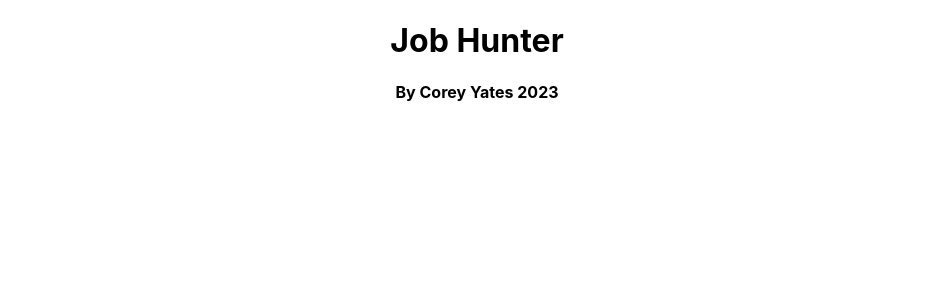
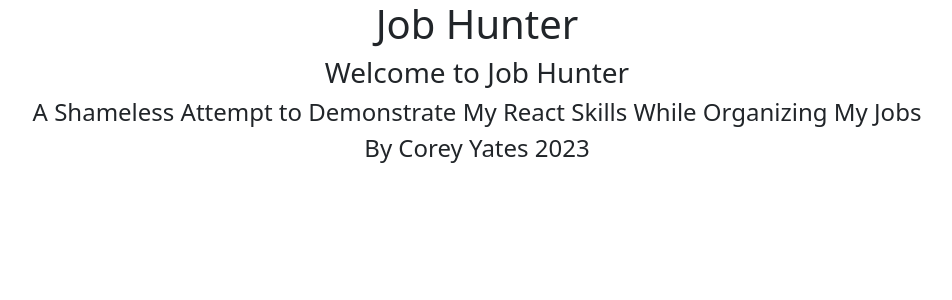
Before and after one commit to cqyates/Job-Hunter, a React (Create React App) app in the folder client/: page / in a window 1280 px wide. Shown: the top 300 px of the page, without its empty margins (163-1115 px from the left). Built offline with nearby package versions, Linux system fonts and the light colour scheme.

Commit message:
implemented ReactRouter

```diff
--- a/client/package.json
+++ b/client/package.json
@@ -10,6 +10,7 @@
     "react": "^18.2.0",
     "react-bootstrap": "^2.8.0",
     "react-dom": "^18.2.0",
+    "react-router-dom": "^6.16.0",
     "react-scripts": "5.0.1",
     "web-vitals": "^2.1.4"
   },
--- a/client/src/App.js
+++ b/client/src/App.js
@@ -2,10 +2,13 @@
 import './App.css';
 import Header from "./components/Header"
 import Footer from "./components/Footer"
+import { Outlet } from 'react-router-dom';
+
 function App() {
   return (
     <div className="App">
-      <Header/>
+      <Header />
+      <Outlet />
       <Footer />
     </div>
   );
--- a/client/src/index.js
+++ b/client/src/index.js
@@ -1,13 +1,45 @@
 import React from 'react';
 import ReactDOM from 'react-dom/client';
+import { createBrowserRouter, RouterProvider } from 'react-router-dom';
 import './index.css';
 import App from './App';
 import reportWebVitals from './reportWebVitals';
+import 'bootstrap/dist/css/bootstrap.min.css';
+import ErrorPage from "./pages/Error";
+import HomePage from './pages/Home';
+import ProfilePage from './pages/Profile'
+import ProjectPage from './pages/Project'
+import SavedJobsPage from "./pages/SavedJobs"
 
+const router = createBrowserRouter([
+  {
+    path: '/',
+    element: <App />,
+    errorElement: <ErrorPage />,
+    children: [
+      {
+        index: true,
+        element: <HomePage />,
+      },
+      {
+        path: 'profile/:id',
+        element: <ProfilePage />,
+      },
+      {
+        path: 'project/:id',
+        element: <ProjectPage />,
+      },
+      {
+        path: 'savedJobs',
+        element: <SavedJobsPage/>,
+      },
+    ],
+  },
+]);
 const root = ReactDOM.createRoot(document.getElementById('root'));
 root.render(
   <React.StrictMode>
-    <App />
+    <RouterProvider  router={router} />
   </React.StrictMode>
 );
 
--- /dev/null
+++ b/client/src/pages/Error.js
@@ -0,0 +1,9 @@
+import React from "react"
+
+const ErrorPage = () => {
+    return (
+        <h3>Error Page</h3>
+    )
+}
+
+export default ErrorPage
--- /dev/null
+++ b/client/src/pages/Home.js
@@ -0,0 +1,11 @@
+import React from "react";
+const HomePage = () => {
+    return (
+        <>
+        <h3>Welcome to Job Hunter</h3>
+        <h4>A Shameless Attempt to Demonstrate My React Skills While Organizing My Jobs</h4>
+        </>
+    )
+}
+
+export default HomePage
--- a/client/src/pages/Project.js
+++ b/client/src/pages/Project.js
@@ -2,7 +2,7 @@ import React from "react"
 
 const Project = () => {
     return (
-        <h3>Profile for User</h3>
+        <h3>Project Page for User</h3>
     )
 }
 
```
Also changed, not shown: 1 other file (tests, documents, lock files or other folders).
